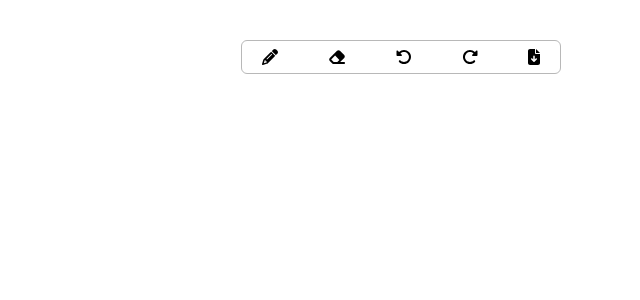
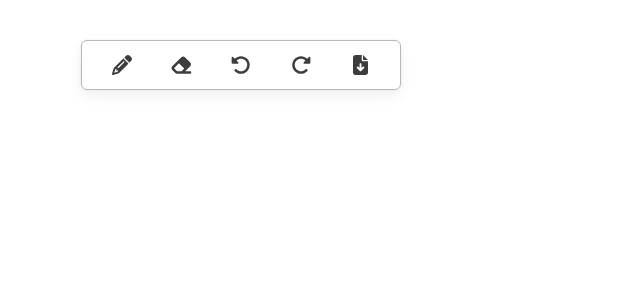
Before and after one commit to adityaK87/Sketch-Board, a React (Create React App) app: page / in a window 1280 px wide. Shown: the top 300 px of the page, without its empty margins (399-1039 px from the left). Built offline with nearby package versions, Linux system fonts and the light colour scheme.

Commit message:
improve UI of Menu

```diff
--- a/postcss.config.js
+++ b/postcss.config.js
@@ -1,5 +1,6 @@
 module.exports = {
 	plugins: {
+		"tailwindcss/nesting": {},
 		tailwindcss: {},
 		autoprefixer: {},
 	},
--- a/src/components/Menu/index.module.css
+++ b/src/components/Menu/index.module.css
@@ -1,4 +1,20 @@
 .menuContainer {
 	@apply absolute px-5 py-1 flex justify-between w-1/4 left-1/2 top-10 rounded-md;
 	border: 1px solid theme("colors.border1");
+
+	transform: translateX(-50%);
+	box-shadow: theme("colors.shadow1");
+
+	.iconWrapper {
+		@apply cursor-pointer flex justify-center items-center h-10 w-10 rounded-md;
+
+		&:hover,
+		&.active {
+			background-color: theme("colors.text2");
+		}
+		.icon {
+			color: theme("colors.text1");
+			font-size: 20px;
+		}
+	}
 }
```
